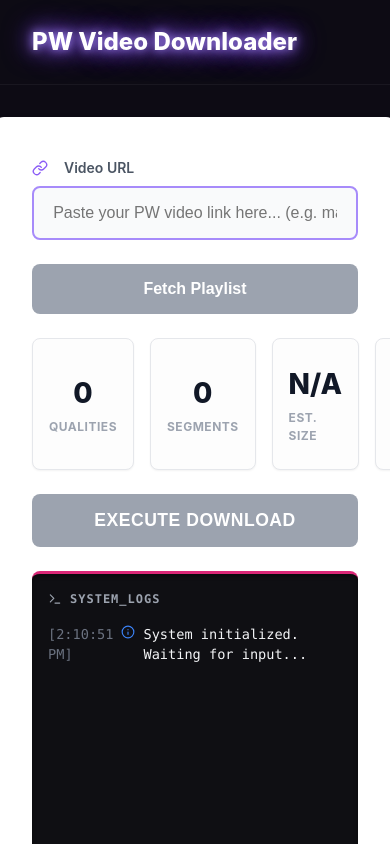
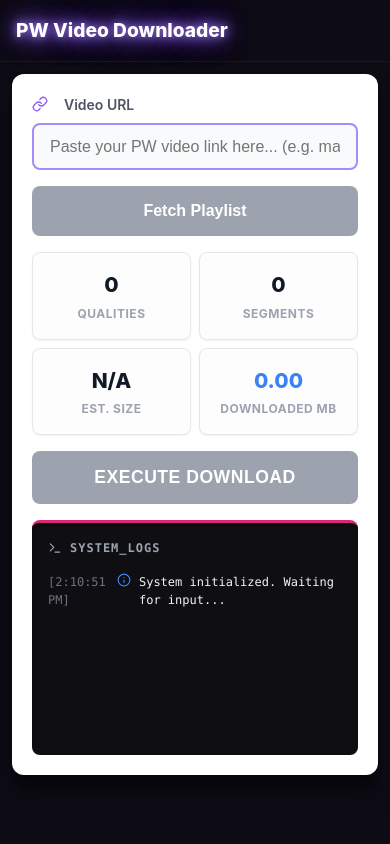
Before and after one commit to chetangupta06/pw-downloader-, a React (Vite) app in the folder frontend/: page / in a window 390 px wide. Built offline with nearby package versions, Linux system fonts and the light colour scheme.

Commit message:
Add mobile responsive CSS and Telegram SDK

```diff
--- a/frontend/index.html
+++ b/frontend/index.html
@@ -5,6 +5,7 @@
     <link rel="icon" type="image/svg+xml" href="/favicon.svg" />
     <meta name="viewport" content="width=device-width, initial-scale=1.0" />
     <title>PW Downloader</title>
+    <script src="https://telegram.org/js/telegram-web-app.js"></script>
   </head>
   <body>
     <div id="root"></div>
--- a/frontend/src/App.css
+++ b/frontend/src/App.css
@@ -254,3 +254,50 @@
   cursor: not-allowed;
   opacity: 0.5;
 }
+
+/* Mobile Responsiveness for Telegram Web App */
+@media (max-width: 768px) {
+  .header {
+    padding: 1rem;
+  }
+
+  .glow-title {
+    font-size: 1.2rem;
+  }
+
+  .main-content {
+    padding: 0.75rem;
+  }
+
+  .card {
+    padding: 1.25rem;
+    gap: 1rem;
+  }
+
+  .url-input {
+    padding: 0.8rem 1rem;
+  }
+
+  .stats-grid {
+    grid-template-columns: repeat(2, 1fr); /* 2x2 grid instead of 1x4 */
+    gap: 0.5rem;
+  }
+
+  .stat-card {
+    padding: 1rem 0.5rem;
+  }
+
+  .stat-value {
+    font-size: 1.3rem;
+  }
+
+  .terminal {
+    height: 200px;
+    min-height: 200px;
+    font-size: 0.75rem;
+  }
+
+  .quality-selector {
+    flex-wrap: wrap; /* Allows quality buttons to stack if necessary */
+  }
+}
```
